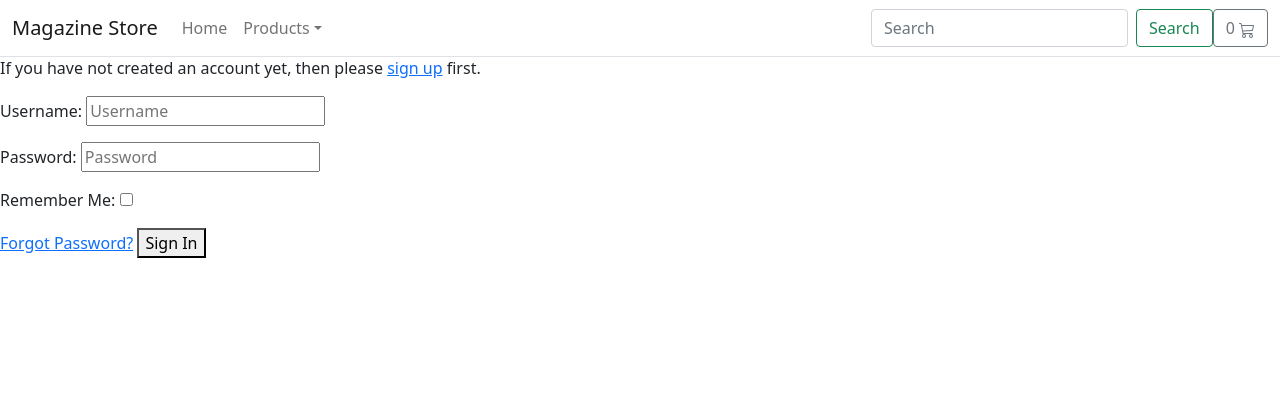
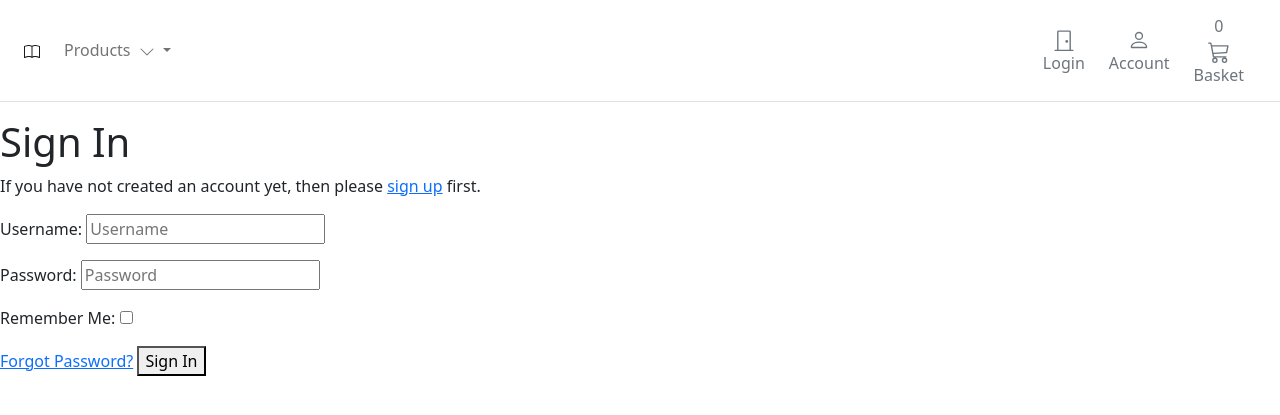
Before and after one commit to mamuzaan/Portfolio_MS5, a Django app: page /accounts/login/ in a window 1280 px wide. Shown: the top 415 px of the page. Run offline with Django 3.2, Linux system fonts and the light colour scheme; data that the repository does not hold is empty; parts of the project's set-up code (start-up, migrations or seed data) failed here and were passed over; some libraries are stand-ins or nearby versions.

Commit message:
Update main page navbar and added allauth login functionality

```diff
--- a/templates/base.html
+++ b/templates/base.html
@@ -31,38 +31,95 @@
     <title>Magazine shop {% block extra_title %}{% endblock %}</title>
   </head>
   <body>
-    <header>
-        <!-- Fixed navbar -->
-        <nav class="navbar navbar-expand-md navbar-light fixed-top bg-white border-bottom">
-          <div class="container-fluid">
-            <a class="navbar-brand" href="/">Magazine Store</a>
-            <button class="navbar-toggler" type="button" data-bs-toggle="collapse" data-bs-target="#navbarCollapse" aria-controls="navbarCollapse" aria-expanded="false" aria-label="Toggle navigation">
-              <span class="navbar-toggler-icon"></span>
-            </button>
-            <div class="collapse navbar-collapse" id="navbarCollapse">
+  <header class="pb-3">
+      <nav class="navbar navbar-expand-md navbar-light bg-white border-bottom">
+          <div class="container-fluid px-md-4">
+              <div class="d-flex w-100 navbar-collapse">
+                  <a class="navbar-brand d-flex-inline" href="/">
+                    <svg xmlns="http://www.w3.org/2000/svg" width="16" height="16" fill="currentColor" class="bi bi-book" viewBox="0 0 16 16">
+                      <path d="M1 2.828c.885-.37 2.154-.769 3.388-.893 1.33-.134 2.458.063 3.112.752v9.746c-.935-.53-2.12-.603-3.213-.493-1.18.12-2.37.461-3.287.811V2.828zm7.5-.141c.654-.689 1.782-.886 3.112-.752 1.234.124 2.503.523 3.388.893v9.923c-.918-.35-2.107-.692-3.287-.81-1.094-.111-2.278-.039-3.213.492V2.687zM8 1.783C7.015.936 5.587.81 4.287.94c-1.514.153-3.042.672-3.994 1.105A.5.5 0 0 0 0 2.5v11a.5.5 0 0 0 .707.455c.882-.4 2.303-.881 3.68-1.02 1.409-.142 2.59.087 3.223.877a.5.5 0 0 0 .78 0c.633-.79 1.814-1.019 3.222-.877 1.378.139 2.8.62 3.681 1.02A.5.5 0 0 0 16 13.5v-11a.5.5 0 0 0-.293-.455c-.952-.433-2.48-.952-3.994-1.105C10.413.809 8.985.936 8 1.783z"/>
+                    </svg>
+                  </a>
                   <ul class="navbar-nav me-auto mb-2 mb-md-0">
-                <li class="nav-item active">
-                  <a class="nav-link" aria-current="page" href="/">Home</a>
-                </li>
                       <li class="nav-item dropdown">
-                    <a class="nav-link dropdown-toggle" href="#" id="dropdown01" data-bs-toggle="dropdown" aria-expanded="false">Products</a>
-
-                    <ul class="dropdown-menu" aria-labelledby="dropdown01">
+                          <a class="nav-link dropdown-toggle d-none d-md-block fw500" href="#" id="navbarDropdown"
+                              role="button" data-bs-toggle="dropdown" aria-expanded="false">
+                              Products
+                              <i class="ps-1"><svg xmlns="http://www.w3.org/2000/svg" width="16" height="16"
+                                      fill="currentColor" class="bi bi-chevron-down" viewBox="0 0 16 16">
+                                      <path fill-rule="evenodd"
+                                          d="M1.646 4.646a.5.5 0 0 1 .708 0L8 10.293l5.646-5.647a.5.5 0 0 1 .708.708l-6 6a.5.5 0 0 1-.708 0l-6-6a.5.5 0 0 1 0-.708z" />
+                                  </svg></i>
+                          </a>
+                          <ul class="dropdown-menu rounded-0 border-0" aria-labelledby="navbarDropdown">
                               <li><a class="dropdown-item" href="{% url 'store:all_products' %}">All</a></li>
                               {% for category in categories %}
-                        <li><a class="dropdown-item" href="{{ category.get_absolute_url }}">{{ category.name|title }}</a></li>
+                              <li {% if category.slug == category.slug %}class="selected" {% endif %}>
+                                  <a class="dropdown-item" href="{{ category.get_absolute_url }}">{{ category.name|title }}</a>
+                              </li>
                               {% endfor %}
                           </ul>
                       </li>
                   </ul>
-              <form class="d-flex">
-                <input class="form-control me-2" type="search" placeholder="Search" aria-label="Search">
-                <button class="btn btn-outline-success" type="submit">Search</button>
-              </form>
-              <a type="button" role="button" href="{% url 'basket:basket_summary' %}" class="btn btn-outline-secondary">
+                  <button class="navbar-toggler border-0" type="button" data-bs-toggle="collapse"
+                      data-bs-target="#navbarCollapse" aria-controls="navbarCollapse" aria-expanded="false"
+                      aria-label="Toggle navigation">
+                      <div>
+                          <svg xmlns="http://www.w3.org/2000/svg" width="22" height="22" fill="currentColor"
+                              class="bi bi-list" viewBox="0 0 16 16">
+                              <path fill-rule="evenodd"
+                                  d="M2.5 11.5A.5.5 0 0 1 3 11h10a.5.5 0 0 1 0 1H3a.5.5 0 0 1-.5-.5zm0-4A.5.5 0 0 1 3 7h10a.5.5 0 0 1 0 1H3a.5.5 0 0 1-.5-.5zm0-4A.5.5 0 0 1 3 3h10a.5.5 0 0 1 0 1H3a.5.5 0 0 1-.5-.5z" />
+                          </svg>
+                      </div>
+                      <span class="fs15 fw500">Shop</span>
+                  </button>
+
+                  {% if user.is_authenticated %}
+                  <a type="button" role="button" href="{% url 'account_logout' %}"
+                      class="btn btn-outline-secondary border-0 basket-btn">
+                      <div>
+                          <svg xmlns="http://www.w3.org/2000/svg" width="22" height="22" fill="currentColor"
+                              class="bi bi-door-closed" viewBox="0 0 16 16">
+                              <path
+                                  d="M3 2a1 1 0 0 1 1-1h8a1 1 0 0 1 1 1v13h1.5a.5.5 0 0 1 0 1h-13a.5.5 0 0 1 0-1H3V2zm1 13h8V2H4v13z" />
+                              <path d="M9 9a1 1 0 1 0 2 0 1 1 0 0 0-2 0z" />
+                          </svg>
+                      </div>
+                      <span class="fs15 fw500">Logout</span>
+                  </a>
+                  {% else %}
+                  <a type="button" role="button" href="{% url 'account_login' %}"
+                      class="btn btn-outline-secondary border-0 basket-btn">
+                      <div>
+                          <svg xmlns="http://www.w3.org/2000/svg" width="22" height="22" fill="currentColor"
+                              class="bi bi-door-closed" viewBox="0 0 16 16">
+                              <path
+                                  d="M3 2a1 1 0 0 1 1-1h8a1 1 0 0 1 1 1v13h1.5a.5.5 0 0 1 0 1h-13a.5.5 0 0 1 0-1H3V2zm1 13h8V2H4v13z" />
+                              <path d="M9 9a1 1 0 1 0 2 0 1 1 0 0 0-2 0z" />
+                          </svg>
+                      </div>
+                      <span class="fs15 fw500">Login</span>
+                  </a>
+                  {% endif %}
+
+
+                  <a type="button" role="button" href="#"
+                      class="btn btn-outline-secondary border-0 basket-btn">
+                      <div>
+                          <svg xmlns="http://www.w3.org/2000/svg" width="22" height="22" fill="currentColor"
+                              class="bi bi-person" viewBox="0 0 16 16">
+                              <path
+                                  d="M8 8a3 3 0 1 0 0-6 3 3 0 0 0 0 6zm2-3a2 2 0 1 1-4 0 2 2 0 0 1 4 0zm4 8c0 1-1 1-1 1H3s-1 0-1-1 1-4 6-4 6 3 6 4zm-1-.004c-.001-.246-.154-.986-.832-1.664C11.516 10.68 10.289 10 8 10c-2.29 0-3.516.68-4.168 1.332-.678.678-.83 1.418-.832 1.664h10z" />
+                          </svg>
+                      </div>
+                      <span class="fs15 fw500">Account</span>
+                  </a>
+
+                  <a type="button" role="button" href="{% url 'basket:basket_summary' %}"
+                      class="btn btn-outline-secondary border-0 basket-btn">
 
                       {% with total_qty=basket|length %}
-                  <div id="basket-qty" class="d-inline-flex">
+                      <div id="basket-qty" class="basket-qty">
                           {% if total_qty > 0 %}
                           {{ total_qty }}
                           {% else %}
@@ -70,14 +127,33 @@
                           {% endif %}
                       </div>
                       {% endwith %}
-
-                <svg xmlns="http://www.w3.org/2000/svg" width="16" height="16" fill="currentColor"
+                      <div>
+                          <svg xmlns="http://www.w3.org/2000/svg" width="22" height="22" fill="currentColor"
                               class="bi bi-cart3" viewBox="0 0 16 16">
                               <path
                                   d="M0 1.5A.5.5 0 0 1 .5 1H2a.5.5 0 0 1 .485.379L2.89 3H14.5a.5.5 0 0 1 .49.598l-1 5a.5.5 0 0 1-.465.401l-9.397.472L4.415 11H13a.5.5 0 0 1 0 1H4a.5.5 0 0 1-.491-.408L2.01 3.607 1.61 2H.5a.5.5 0 0 1-.5-.5zM3.102 4l.84 4.479 9.144-.459L13.89 4H3.102zM5 12a2 2 0 1 0 0 4 2 2 0 0 0 0-4zm7 0a2 2 0 1 0 0 4 2 2 0 0 0 0-4zm-7 1a1 1 0 1 1 0 2 1 1 0 0 1 0-2zm7 0a1 1 0 1 1 0 2 1 1 0 0 1 0-2z" />
                           </svg>
+                      </div>
+                      <span class="fs15 fw500">Basket</span>
                   </a>
               </div>
+              <div class="d-md-none d-lg-none d-xl-none">
+                  <div class="collapse navbar-collapse" id="navbarCollapse">
+                      <ul class="navbar-nav me-auto mb-2 mb-md-0">
+                          <li><a class="dropdown-item" href="{% url 'store:all_products' %}">All</a></li>
+                          {% for category in categories %}
+                          <li {% if category.slug == category.slug %}class="selected" {% endif %}>
+                              <a class="dropdown-item" href="{{ category.get_absolute_url }}">{{ category.name|title }}</a>
+                          </li>
+                          {% endfor %}
+                      </ul>
+                  </div>
+              </div>
+              <form class="d-flex w-100 d-md-none">
+                  <input class="form-control me-2" type="search" placeholder="Search products or FAQ"
+                      aria-label="Search">
+                  <button class="btn btn-outline-secondary" type="submit">Search</button>
+              </form>
           </div>
       </nav>
   </header>
```
Lines whose indentation alone changed are shown as unchanged.
